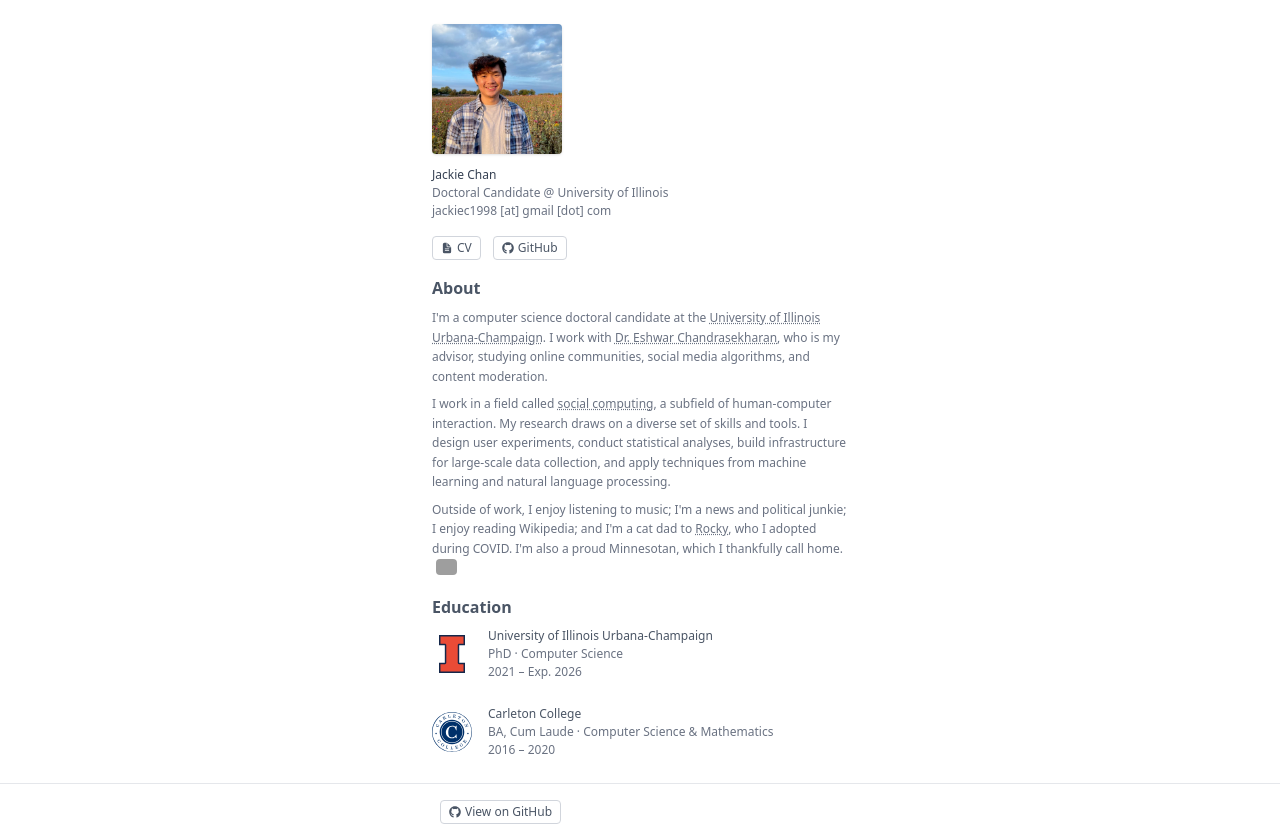
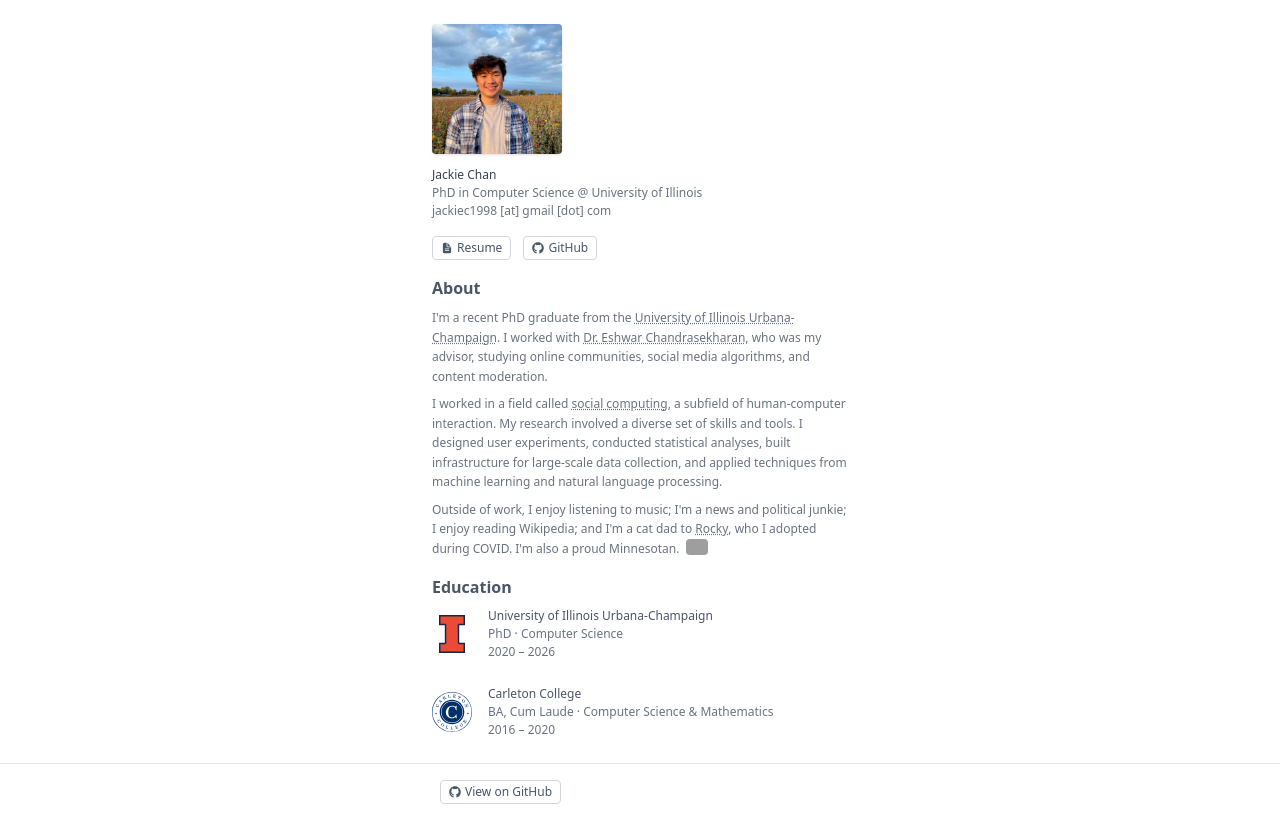
Before and after one commit to jackiec1998/jackiec1998.github.io, a React (Vite) app: page / in a window 1280 px wide. Built offline with nearby package versions, Linux system fonts and the light colour scheme; grey boxes are pictures that could not be loaded.

Commit message:
Updated resume, updated website to reflect finishing school.

```diff
--- a/src/App.tsx
+++ b/src/App.tsx
@@ -11,7 +11,7 @@ const Me = () => {
 					Jackie Chan
 				</span>
 				<span className="text-[9pt] text-gray-500">
-					Doctoral Candidate @ University of Illinois
+					PhD in Computer Science @ University of Illinois
 				</span>
 				<span className="text-[9pt] text-gray-500">
 					jackiec1998 [at] gmail [dot] com
@@ -99,34 +99,33 @@ const About = () => {
 		<article className="space-y-2">
 			<Header>About</Header>
 			<Paragraph>
-				I'm a computer science doctoral candidate at the{" "}
+				I'm a recent PhD graduate from the{" "}
 				<Link href="https://siebelschool.illinois.edu/">
 					University of Illinois Urbana-Champaign
 				</Link>
-				. I work with{" "}
+				. I worked with{" "}
 				<Link href="http://www.eshwarchandrasekharan.com/">
 					Dr. Eshwar Chandrasekharan
 				</Link>
-				, who is my advisor, studying online communities, social media
+				, who was my advisor, studying online communities, social media
 				algorithms, and content moderation.
 			</Paragraph>
 			<Paragraph>
-				I work in a field called{" "}
+				I worked in a field called{" "}
 				<Link href="https://en.wikipedia.org/wiki/Social_computing">
 					social computing
 				</Link>
-				, a subfield of human-computer interaction. My research draws on a
-				diverse set of skills and tools. I design user experiments, conduct
-				statistical analyses, build infrastructure for large-scale data
-				collection, and apply techniques from machine learning and natural
+				, a subfield of human-computer interaction. My research involved a
+				diverse set of skills and tools. I designed user experiments, conducted
+				statistical analyses, built infrastructure for large-scale data
+				collection, and applied techniques from machine learning and natural
 				language processing.
 			</Paragraph>
 			<Paragraph>
 				Outside of work, I enjoy listening to music; I'm a news and political
 				junkie; I enjoy reading Wikipedia; and I'm a cat dad to{" "}
 				<HoverModal>Rocky</HoverModal>, who I adopted during COVID. I'm also a
-				proud Minnesotan, which I thankfully call home.
-				<MinnesotaFlag />
+				proud Minnesotan. <MinnesotaFlag />
 			</Paragraph>
 		</article>
 	);
@@ -147,8 +146,8 @@ const Education = () => {
 			school: "University of Illinois Urbana-Champaign",
 			degree: "PhD",
 			subject: "Computer Science",
-			start: "2021",
-			end: "Exp. 2026",
+			start: "2020",
+			end: "2026",
 			img: "illinois.svg",
 		},
 		{
@@ -215,9 +214,9 @@ const Buttons = () => {
 		href: string;
 	}[] = [
 		{
-			label: "CV",
+			label: "Resume",
 			icon: <IoDocumentText />,
-			href: "Chan, Jackie - CV.pdf",
+			href: "Chan, Jackie - Resume.pdf",
 		},
 		{
 			label: "GitHub",
```
Also changed, not shown: 2 other files (tests, documents, lock files or other folders).
